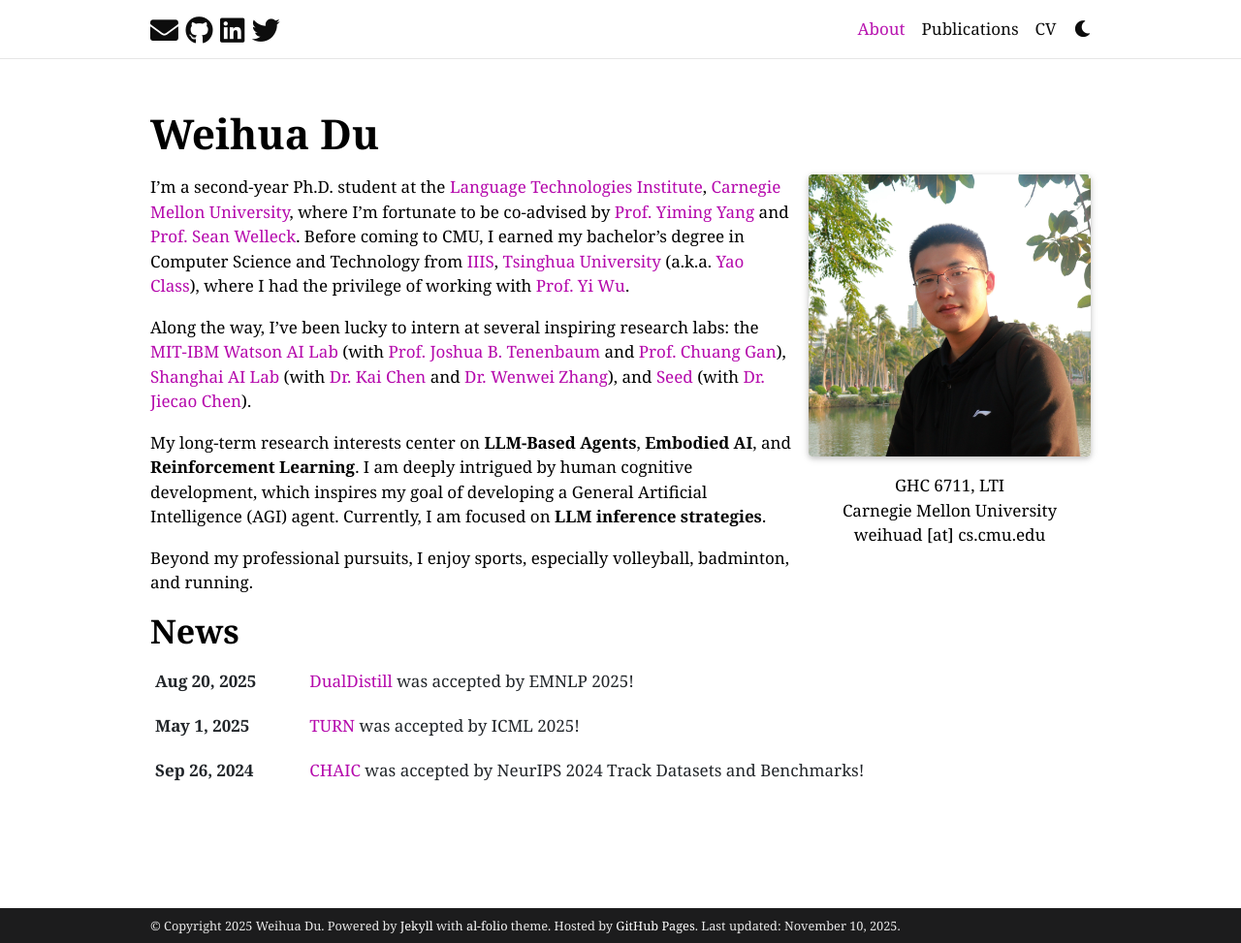
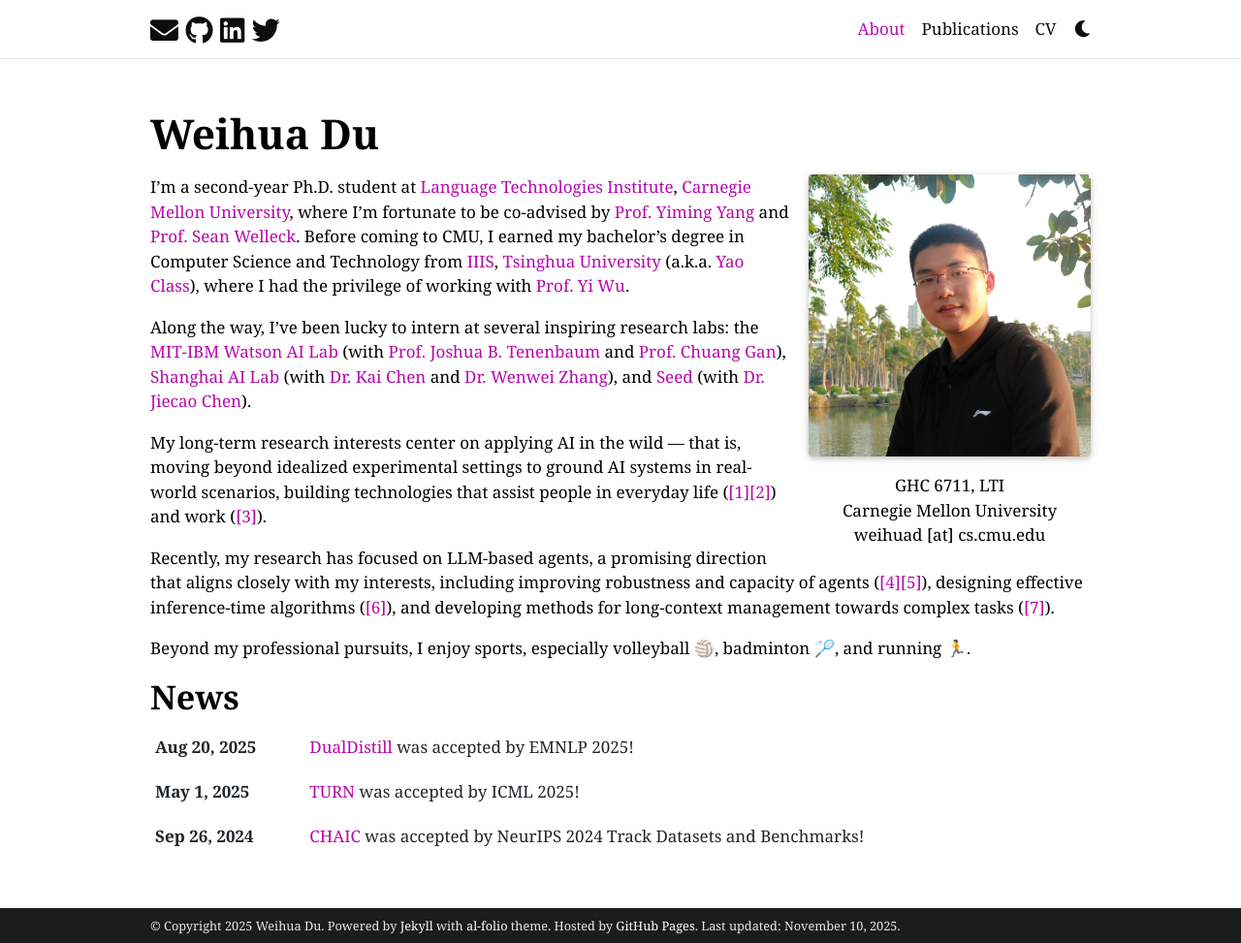
Before and after one commit to StigLidu/StigLidu.github.io, a Jekyll site: the page built from _pages/about.md, in a window 1280 px wide and 973 px high. Shown: the whole window at 97% size. Built offline with Jekyll 4.4.1, drawn with Linux system fonts in a browser that asks for light colours; full-size pictures stand in for the smaller copies a plugin makes; comment, search, counter and statistics services are not loaded; a style sheet for code colours, icons or effects is not loaded.

Commit message:
11/09 upd

```diff
--- a/_pages/about.md
+++ b/_pages/about.md
@@ -18,10 +18,12 @@
 social: false  # includes social icons at the bottom of the page
 ---
 
-I’m a second-year Ph.D. student at the [Language Technologies Institute](https://www.lti.cs.cmu.edu/index.html), [Carnegie Mellon University](https://www.cmu.edu/), where I’m fortunate to be co-advised by [Prof. Yiming Yang](https://www.cs.cmu.edu/~./yiming/) and [Prof. Sean Welleck](https://wellecks.com/). Before coming to CMU, I earned my bachelor’s degree in Computer Science and Technology from [IIIS](https://iiis.tsinghua.edu.cn/), [Tsinghua University](https://www.tsinghua.edu.cn/en/) (a.k.a. [Yao Class](https://iiis.tsinghua.edu.cn/en/yaoclass/)), where I had the privilege of working with [Prof. Yi Wu](https://jxwuyi.weebly.com/).
+I’m a second-year Ph.D. student at [Language Technologies Institute](https://www.lti.cs.cmu.edu/index.html), [Carnegie Mellon University](https://www.cmu.edu/), where I’m fortunate to be co-advised by [Prof. Yiming Yang](https://www.cs.cmu.edu/~./yiming/) and [Prof. Sean Welleck](https://wellecks.com/). Before coming to CMU, I earned my bachelor’s degree in Computer Science and Technology from [IIIS](https://iiis.tsinghua.edu.cn/), [Tsinghua University](https://www.tsinghua.edu.cn/en/) (a.k.a. [Yao Class](https://iiis.tsinghua.edu.cn/en/Yao_Class/About_Yao_Class.htm)), where I had the privilege of working with [Prof. Yi Wu](https://jxwuyi.weebly.com/).
 
 Along the way, I’ve been lucky to intern at several inspiring research labs: the [MIT-IBM Watson AI Lab](https://mitibmwatsonailab.mit.edu/) (with [Prof. Joshua B. Tenenbaum](https://web.mit.edu/cocosci/josh.html) and [Prof. Chuang Gan](https://people.csail.mit.edu/ganchuang/)), [Shanghai AI Lab](https://www.shlab.org.cn/) (with [Dr. Kai Chen](https://chenkai.site/) and [Dr. Wenwei Zhang](https://zhangwenwei.cn/)), and [Seed](https://jiecchen.github.io/) (with [Dr. Jiecao Chen](https://jiecchen.github.io/)).
 
-My long-term research interests center on **LLM-Based Agents**, **Embodied AI**, and **Reinforcement Learning**. I am deeply intrigued by human cognitive development, which inspires my goal of developing a General Artificial Intelligence (AGI) agent. Currently, I am focused on **LLM inference strategies**.
+My long-term research interests center on applying AI in the wild — that is, moving beyond idealized experimental settings to ground AI systems in real-world scenarios, building technologies that assist people in everyday life ([[1]](https://arxiv.org/abs/2307.02485)[[2]](https://arxiv.org/abs/2411.01796)) and work ([[3]](https://arxiv.org/abs/2306.15182)).
 
-Beyond my professional pursuits, I enjoy sports, especially volleyball, badminton, and running.
+Recently, my research has focused on LLM-based agents, a promising direction that aligns closely with my interests, including improving robustness and capacity of agents ([[4]](https://arxiv.org/abs/2509.17325)[[5]](https://arxiv.org/abs/2507.05707)), designing effective inference-time algorithms ([[6]](https://arxiv.org/abs/2502.05234)), and developing methods for long-context management towards complex tasks ([[7]](https://arxiv.org/abs/2510.06727)).
+
+Beyond my professional pursuits, I enjoy sports, especially volleyball 🏐, badminton 🏸, and running 🏃.
```
